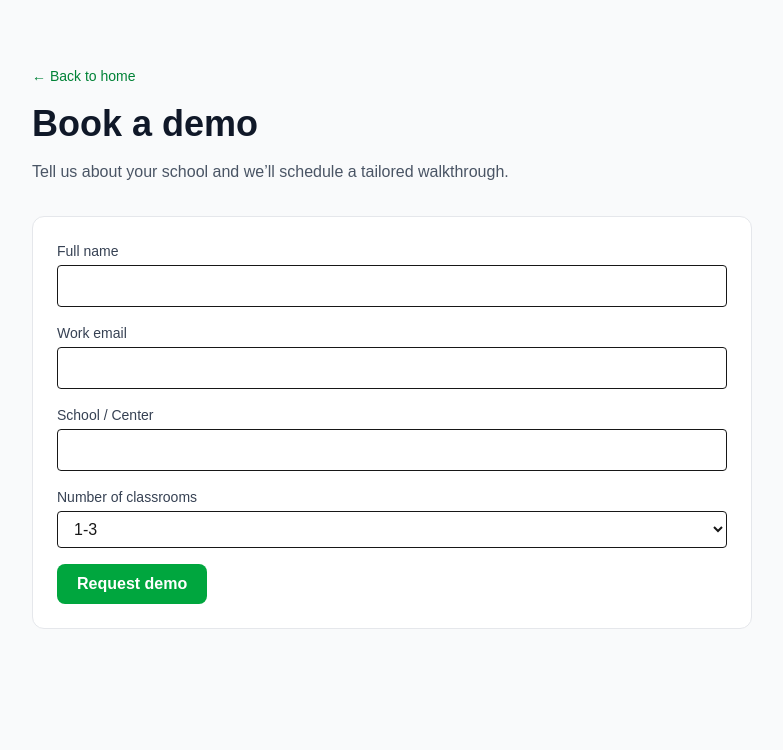
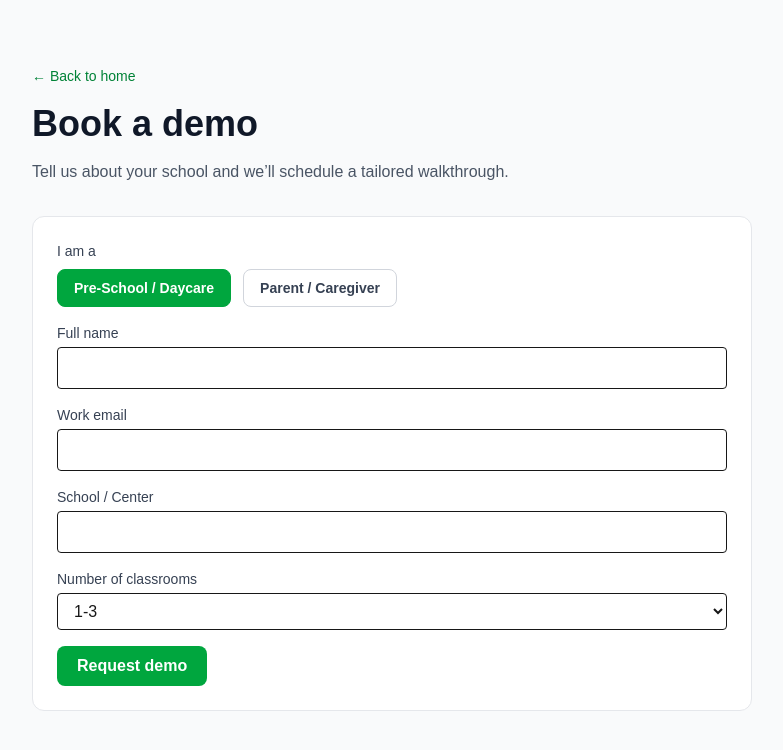
Before and after one commit to Burfix/projectgumpo, a Next.js app: page /book-demo in a window 1280 px wide. Shown: the top 750 px of the page, without its empty margins (248-1031 px from the left). Built offline with nearby package versions, Linux system fonts and the light colour scheme.

Commit message:
Tailor book demo for parents

```diff
--- a/src/app/book-demo/page.tsx
+++ b/src/app/book-demo/page.tsx
@@ -5,6 +5,7 @@ import Link from "next/link";
 
 export default function BookDemoPage() {
   const [submitted, setSubmitted] = React.useState(false);
+  const [audience, setAudience] = React.useState<"school" | "parent">("school");
 
   function onSubmit(e: React.FormEvent<HTMLFormElement>) {
     e.preventDefault();
@@ -20,7 +21,9 @@ export default function BookDemoPage() {
 
         <h1 className="text-4xl font-bold text-gray-900 mt-4 mb-4">Book a demo</h1>
         <p className="text-gray-600 mb-8">
-          Tell us about your school and we’ll schedule a tailored walkthrough.
+          {audience === "school"
+            ? "Tell us about your school and we’ll schedule a tailored walkthrough."
+            : "Share your details and we’ll show you how Project Goose keeps parents informed."}
         </p>
 
         <div className="bg-white border border-gray-200 rounded-xl p-6">
@@ -31,6 +34,33 @@ export default function BookDemoPage() {
           ) : (
             <form onSubmit={onSubmit} className="space-y-4">
               <div>
+                <label className="block text-sm text-gray-700 mb-2">I am a</label>
+                <div className="flex gap-3">
+                  <button
+                    type="button"
+                    onClick={() => setAudience("school")}
+                    className={`px-4 py-2 rounded-lg border text-sm font-semibold ${
+                      audience === "school"
+                        ? "bg-green-600 text-white border-green-600"
+                        : "bg-white text-gray-700 border-gray-300"
+                    }`}
+                  >
+                    Pre-School / Daycare
+                  </button>
+                  <button
+                    type="button"
+                    onClick={() => setAudience("parent")}
+                    className={`px-4 py-2 rounded-lg border text-sm font-semibold ${
+                      audience === "parent"
+                        ? "bg-green-600 text-white border-green-600"
+                        : "bg-white text-gray-700 border-gray-300"
+                    }`}
+                  >
+                    Parent / Caregiver
+                  </button>
+                </div>
+              </div>
+              <div>
                 <label className="block text-sm text-gray-700 mb-1">Full name</label>
                 <input className="w-full border rounded px-3 py-2" required />
               </div>
@@ -38,6 +68,8 @@ export default function BookDemoPage() {
                 <label className="block text-sm text-gray-700 mb-1">Work email</label>
                 <input className="w-full border rounded px-3 py-2" type="email" required />
               </div>
+              {audience === "school" ? (
+                <>
                   <div>
                     <label className="block text-sm text-gray-700 mb-1">School / Center</label>
                     <input className="w-full border rounded px-3 py-2" required />
@@ -51,11 +83,18 @@ export default function BookDemoPage() {
                       <option value="13+">13+</option>
                     </select>
                   </div>
+                </>
+              ) : (
+                <div>
+                  <label className="block text-sm text-gray-700 mb-1">Child’s center (optional)</label>
+                  <input className="w-full border rounded px-3 py-2" />
+                </div>
+              )}
               <button
                 type="submit"
                 className="px-5 py-2 bg-green-600 text-white rounded-lg hover:bg-green-700 font-semibold"
               >
-                Request demo
+                {audience === "school" ? "Request demo" : "Request parent walkthrough"}
               </button>
             </form>
           )}
```
Lines whose indentation alone changed are shown as unchanged.
